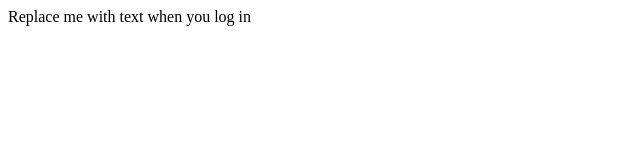
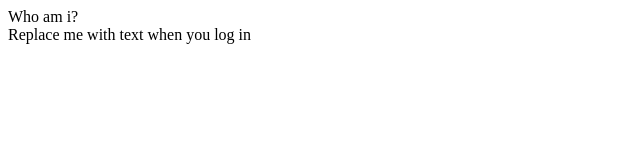
Before and after one commit to matthewchiang/matthewchiang.github.io, a plain HTML site: page fbTest1.html in a window 1280 px wide. Shown: the whole page, without its empty margins (0-640 px from the left). Drawn offline with Linux system fonts and the light colour scheme.

Commit message:
more fixes

```diff
--- a/fbTest1.html
+++ b/fbTest1.html
@@ -70,7 +70,7 @@
 
 	</div>
 
-	<div id='whoami'/>
+	<div id='whoami'>Who am i?</div>
 
 	<div id='printhere'>Replace me with text when you log in</div>
 
```
